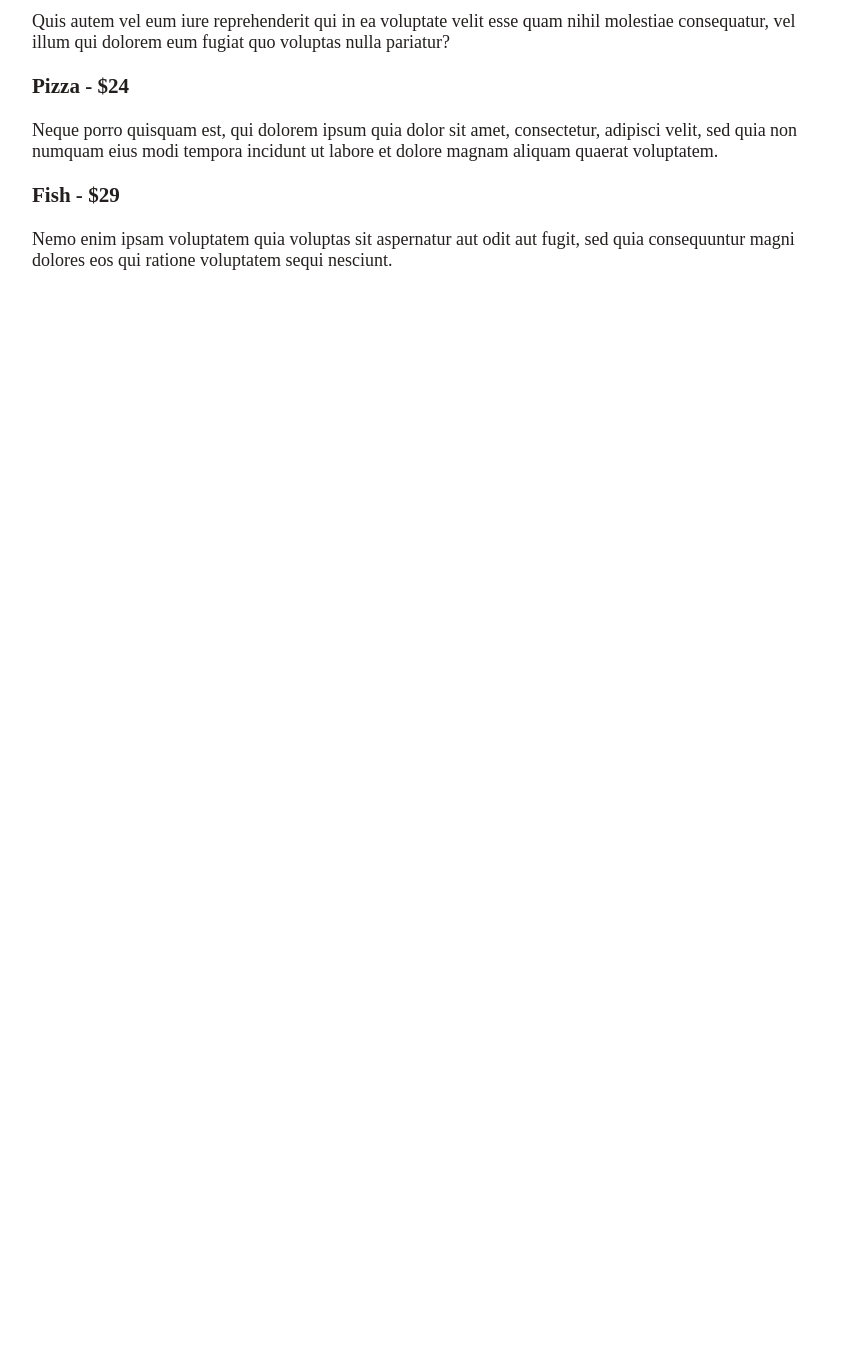
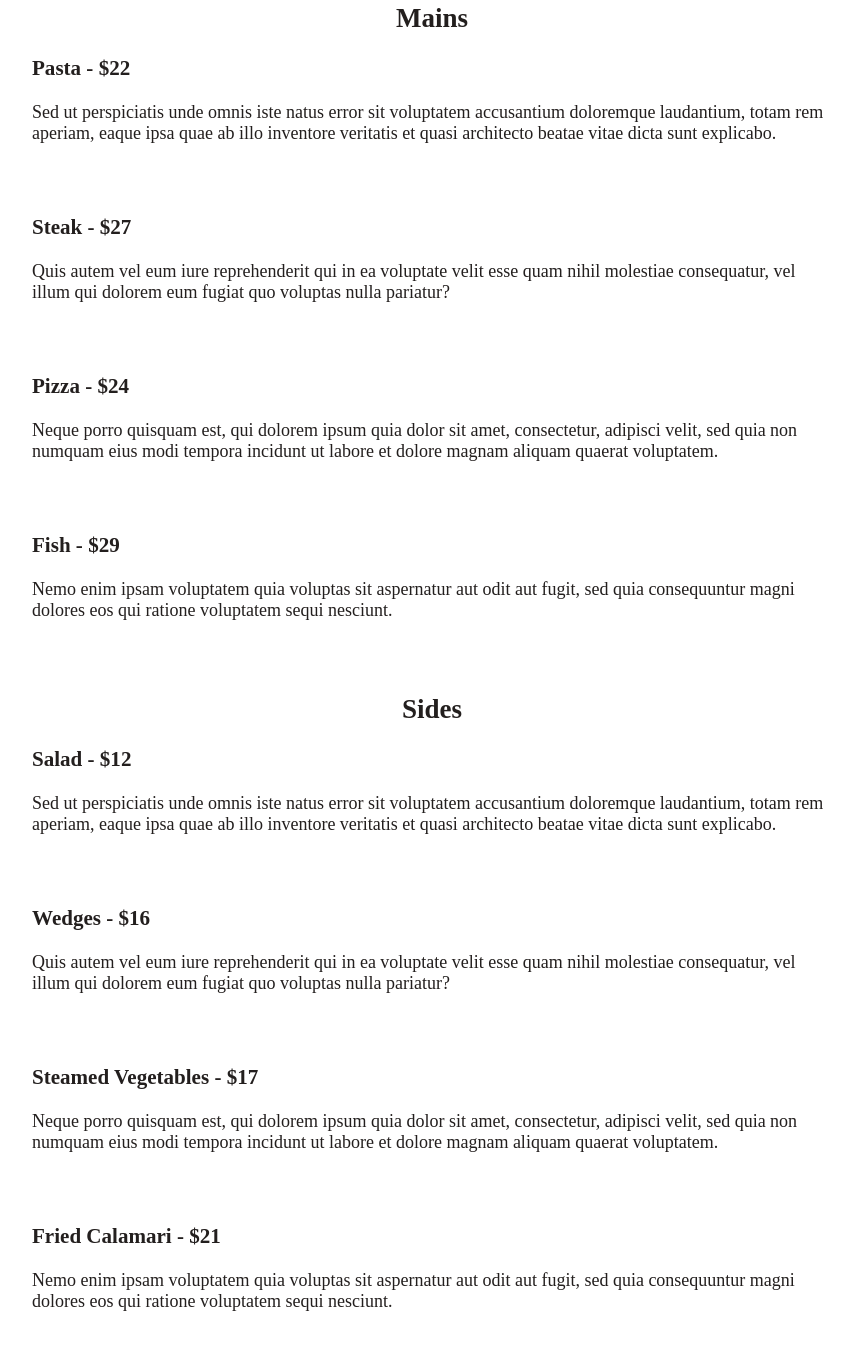
Before and after one commit to reneexie01/odin-restaurant-page, a website built with webpack: page src/index.html in a window 1280 px wide. Shown: the part 857-2222 px from the top of the page, without its empty margins (208-1062 px from the left). Before the commit the page ends 1146 px from the top, so only its background shows below. Built offline with nearby package versions, Linux system fonts and the light colour scheme; files whose address does not match are found by name.

Commit message:
Made the menu easier to read via css

```diff
--- a/src/index.js
+++ b/src/index.js
@@ -1,6 +1,6 @@
 import './style.css';
 import { logo, description, hours } from './home-contents.js';
-import { beverages, mains } from './menu-contents.js';
+import { beverages, mains, sides } from './menu-contents.js';
 
 const div = document.querySelector('#content');
 
@@ -9,3 +9,5 @@ div.appendChild(logo());
 div.appendChild(beverages());
 
 div.appendChild(mains());
+
+div.appendChild(sides());
--- a/src/menu-contents.js
+++ b/src/menu-contents.js
@@ -1,4 +1,4 @@
-export { beverages, mains };
+export { beverages, mains, sides };
 
 function beverages() {
     const element = document.createElement('div');
@@ -88,3 +88,48 @@ function mains() {
 
     return element;
 }
+
+function sides() {
+    const element = document.createElement('div');
+    element.classList.add('sides');
+
+    const title = document.createElement('h2');
+    title.innerHTML = 'Sides';
+
+    const salad = document.createElement('h3');
+    salad.innerHTML = 'Salad - $12';
+    const saladDescription = document.createElement('p');
+    saladDescription.innerHTML = 'Sed ut perspiciatis unde omnis iste natus error sit voluptatem accusantium doloremque laudantium, totam rem aperiam, eaque ipsa quae ab illo inventore veritatis et quasi architecto beatae vitae dicta sunt explicabo.'
+
+    const wedges = document.createElement('h3');
+    wedges.innerHTML = 'Wedges - $16';
+    const wedgesDescription = document.createElement('p');
+    wedgesDescription.innerHTML = 'Quis autem vel eum iure reprehenderit qui in ea voluptate velit esse quam nihil molestiae consequatur, vel illum qui dolorem eum fugiat quo voluptas nulla pariatur?'
+
+    const steamedVeg = document.createElement('h3');
+    steamedVeg.innerHTML = 'Steamed Vegetables - $17';
+    const steamedVegDescription = document.createElement('p');
+    steamedVegDescription.innerHTML = 'Neque porro quisquam est, qui dolorem ipsum quia dolor sit amet, consectetur, adipisci velit, sed quia non numquam eius modi tempora incidunt ut labore et dolore magnam aliquam quaerat voluptatem.'
+
+    const friedCalamari = document.createElement('h3');
+    friedCalamari.innerHTML = 'Fried Calamari - $21';
+    const friedCalamariDescription = document.createElement('p');
+    friedCalamariDescription.innerHTML = 'Nemo enim ipsam voluptatem quia voluptas sit aspernatur aut odit aut fugit, sed quia consequuntur magni dolores eos qui ratione voluptatem sequi nesciunt.'
+
+    element.appendChild(title);
+
+    element.appendChild(salad);
+    element.appendChild(saladDescription);
+
+    element.appendChild(wedges);
+    element.appendChild(wedgesDescription);
+
+    element.appendChild(steamedVeg);
+    element.appendChild(steamedVegDescription);
+
+    element.appendChild(friedCalamari);
+    element.appendChild(friedCalamariDescription);
+
+
+    return element;
+}
--- a/src/style.css
+++ b/src/style.css
@@ -46,3 +46,7 @@ ul {
 .logo {
     max-width: 400px;
 }
+
+.beverages > p, .mains > p, .sides > p {
+    padding-bottom: 50px;
+}
```
